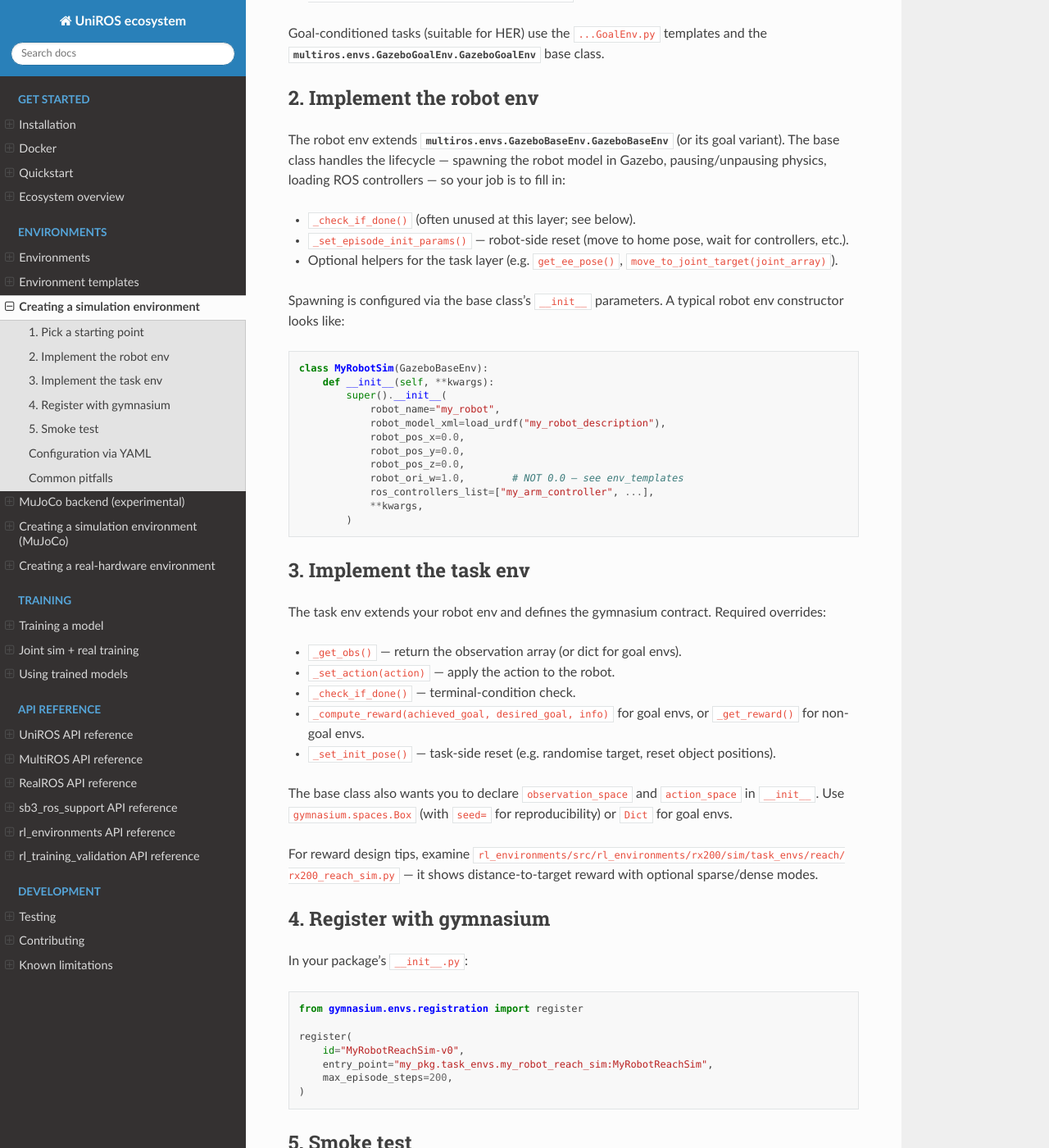
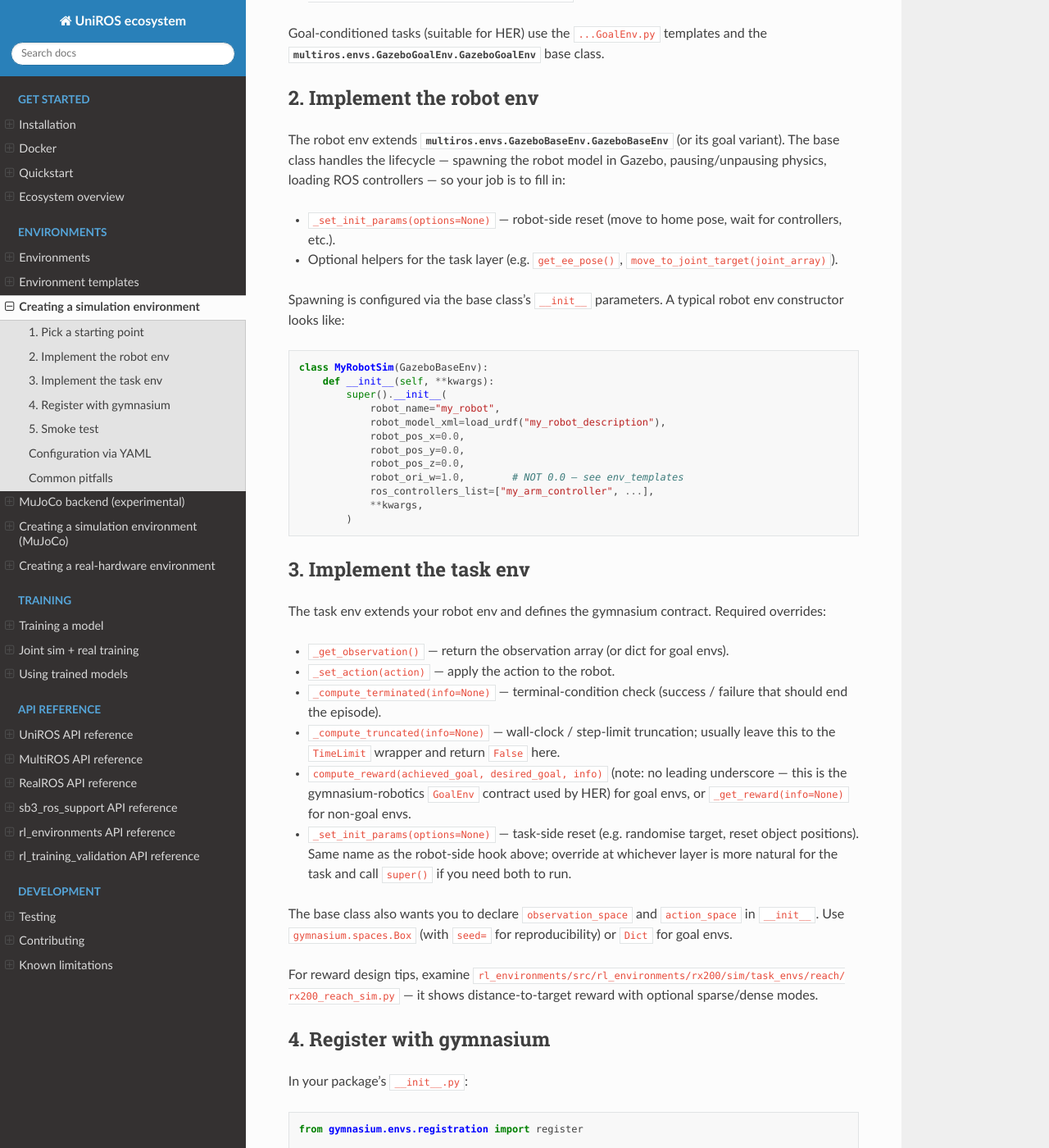
Before and after one commit to ncbdrck/UniROS, a Sphinx documentation site: the page built from docs/guides/env_creation_sim.rst, in a window 1280 px wide and 1400 px high, scrolled down 480 px. Shown: the whole window at 82% size. Built offline with Sphinx 7.4.7 and the Read the Docs theme 3.1.0, drawn with Linux system fonts in a browser that asks for light colours; some of the changed text lies outside the part shown.

Commit message:
docs: correct env-creation override names, ros_load_yaml signature, ws path + URL casing
The env-creation guides documented override hook names that don't
exist on GazeboBaseEnv / RealBaseEnv (``_get_obs``, ``_check_if_done``,
``_set_init_pose``, ``_set_episode_init_params``, ``_compute_reward``)
and a ``ros_load_yaml(pkg=, file=)`` signature that doesn't match the
helper's actual kwargs. Users who copied the snippet wrote code the
base class never called.

The guides now use the real hook names — ``_get_observation``,
``_set_action``, ``_compute_terminated``/``_compute_truncated``,
``_get_reward``, ``_set_init_params``, and ``compute_reward`` (no
leading underscore — the gymnasium-robotics GoalEnv contract) — and
the real ``ros_load_yaml(pkg_name=, file_name=, ns=)`` signature.

Also:
* README registration example points at ``MyTaskEnv`` (the class the
  template actually defines) instead of ``MyEnv``.
* Workspace path unified across the install / quickstart / contributing
  / testing guides — all use ``~/uniros_ws`` so the snippets compose.
* README + citation URL use the canonical ``ncbdrck/UniROS`` casing.

```diff
--- a/docs/guides/contributing.rst
+++ b/docs/guides/contributing.rst
@@ -46,7 +46,7 @@ For docs work specifically:
 
 .. code-block:: bash
 
-   cd ~/catkin_ws/src/UniROS
+   cd ~/uniros_ws/src/UniROS
    pip install -r docs/requirements.txt
    sphinx-build -b html docs docs/_build/html
 
--- a/docs/guides/env_creation_sim.rst
+++ b/docs/guides/env_creation_sim.rst
@@ -34,8 +34,7 @@ The robot env extends :class:`multiros.envs.GazeboBaseEnv.GazeboBaseEnv`
 spawning the robot model in Gazebo, pausing/unpausing physics,
 loading ROS controllers — so your job is to fill in:
 
-* ``_check_if_done()`` (often unused at this layer; see below).
-* ``_set_episode_init_params()`` — robot-side reset (move to home
+* ``_set_init_params(options=None)`` — robot-side reset (move to home
   pose, wait for controllers, etc.).
 * Optional helpers for the task layer (e.g. ``get_ee_pose()``,
   ``move_to_joint_target(joint_array)``).
@@ -63,13 +62,21 @@ A typical robot env constructor looks like::
 The task env extends your robot env and defines the gymnasium
 contract. Required overrides:
 
-* ``_get_obs()`` — return the observation array (or dict for goal envs).
+* ``_get_observation()`` — return the observation array (or dict for goal envs).
 * ``_set_action(action)`` — apply the action to the robot.
-* ``_check_if_done()`` — terminal-condition check.
-* ``_compute_reward(achieved_goal, desired_goal, info)`` for goal
-  envs, or ``_get_reward()`` for non-goal envs.
-* ``_set_init_pose()`` — task-side reset (e.g. randomise target,
-  reset object positions).
+* ``_compute_terminated(info=None)`` — terminal-condition check
+  (success / failure that should end the episode).
+* ``_compute_truncated(info=None)`` — wall-clock / step-limit
+  truncation; usually leave this to the ``TimeLimit`` wrapper and
+  return ``False`` here.
+* ``compute_reward(achieved_goal, desired_goal, info)`` (note: no
+  leading underscore — this is the gymnasium-robotics ``GoalEnv``
+  contract used by HER) for goal envs, or ``_get_reward(info=None)``
+  for non-goal envs.
+* ``_set_init_params(options=None)`` — task-side reset (e.g.
+  randomise target, reset object positions). Same name as the
+  robot-side hook above; override at whichever layer is more
+  natural for the task and call ``super()`` if you need both to run.
 
 The base class also wants you to declare ``observation_space`` and
 ``action_space`` in ``__init__``. Use ``gymnasium.spaces.Box`` (with
@@ -136,7 +143,7 @@ template. Loading the file:
 .. code-block:: python
 
    from multiros.utils.ros_common import ros_load_yaml
-   ros_load_yaml(pkg="my_pkg", file="config/my_task_config.yaml")
+   ros_load_yaml(pkg_name="my_pkg", file_name="my_task_config.yaml", ns="/")
    self.reward_coefficient = rospy.get_param("my_task/reward_coefficient")
 
 
--- a/docs/guides/quickstart.rst
+++ b/docs/guides/quickstart.rst
@@ -12,7 +12,7 @@ Verify the workspace
 
 .. code-block:: bash
 
-   source ~/catkin_ws/devel/setup.bash
+   source ~/uniros_ws/devel/setup.bash
    python3 -c "import uniros, multiros, realros, rl_environments; print('OK')"
 
 If any package fails to import, make sure the workspace was built
--- a/docs/guides/testing.rst
+++ b/docs/guides/testing.rst
@@ -42,7 +42,7 @@ From the root of any package:
 
 .. code-block:: bash
 
-   cd ~/catkin_ws/src/<package_name>
+   cd ~/uniros_ws/src/<package_name>
    python3 -m pytest tests/ -v
 
 Multiros and realros expect UniROS to be importable from a sibling
@@ -55,7 +55,7 @@ A complete sweep:
 
    for pkg in UniROS/uniros multiros_v1/multiros realros sb3_ros_support; do
        echo "=== $pkg ==="
-       (cd ~/catkin_ws/src/$pkg && python3 -m pytest tests/ -q)
+       (cd ~/uniros_ws/src/$pkg && python3 -m pytest tests/ -q)
    done
 
 
```
Also changed, not shown: README.md (+5 -5 lines), docs/guides/env_creation_real.rst (+8 -4 lines).
